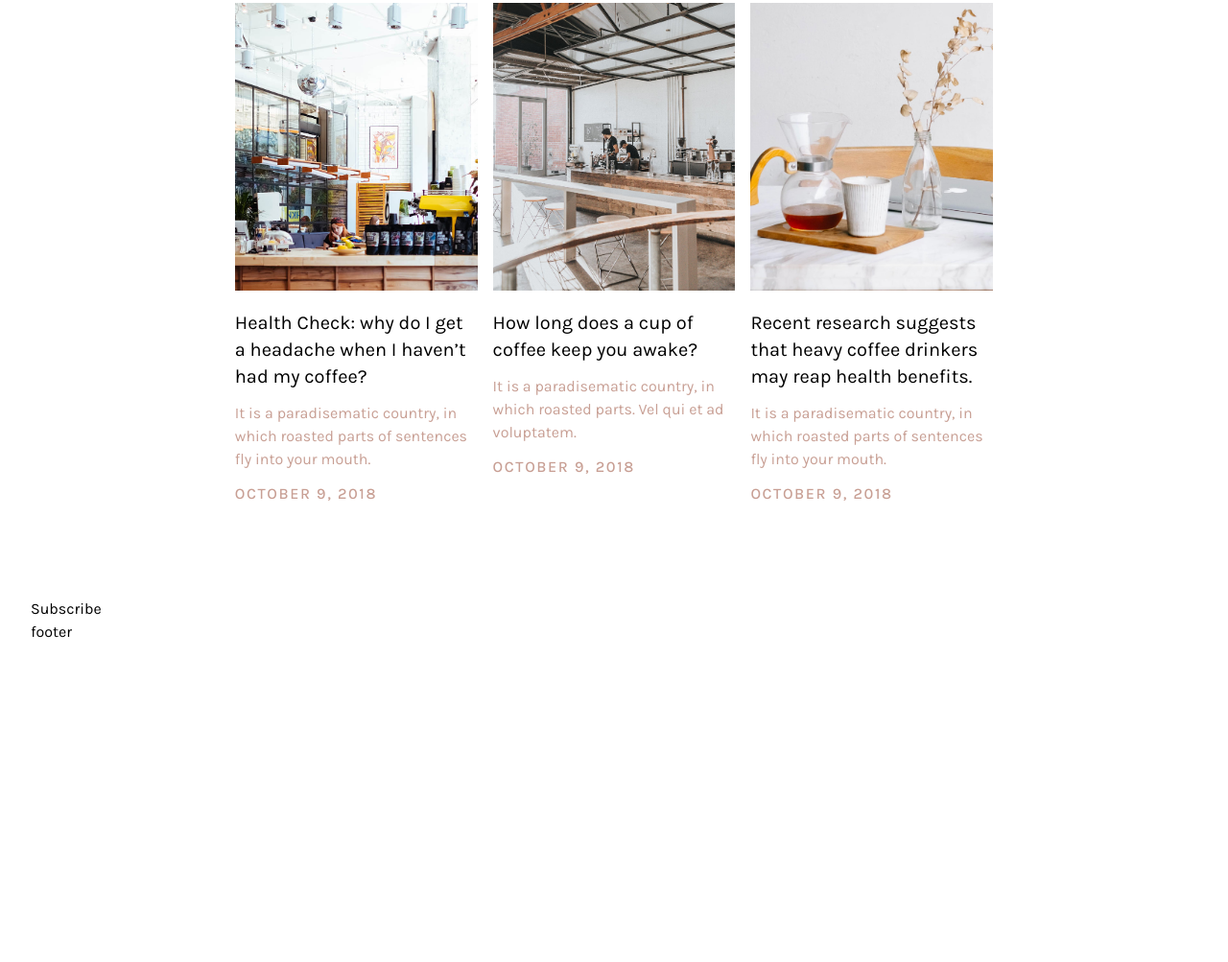
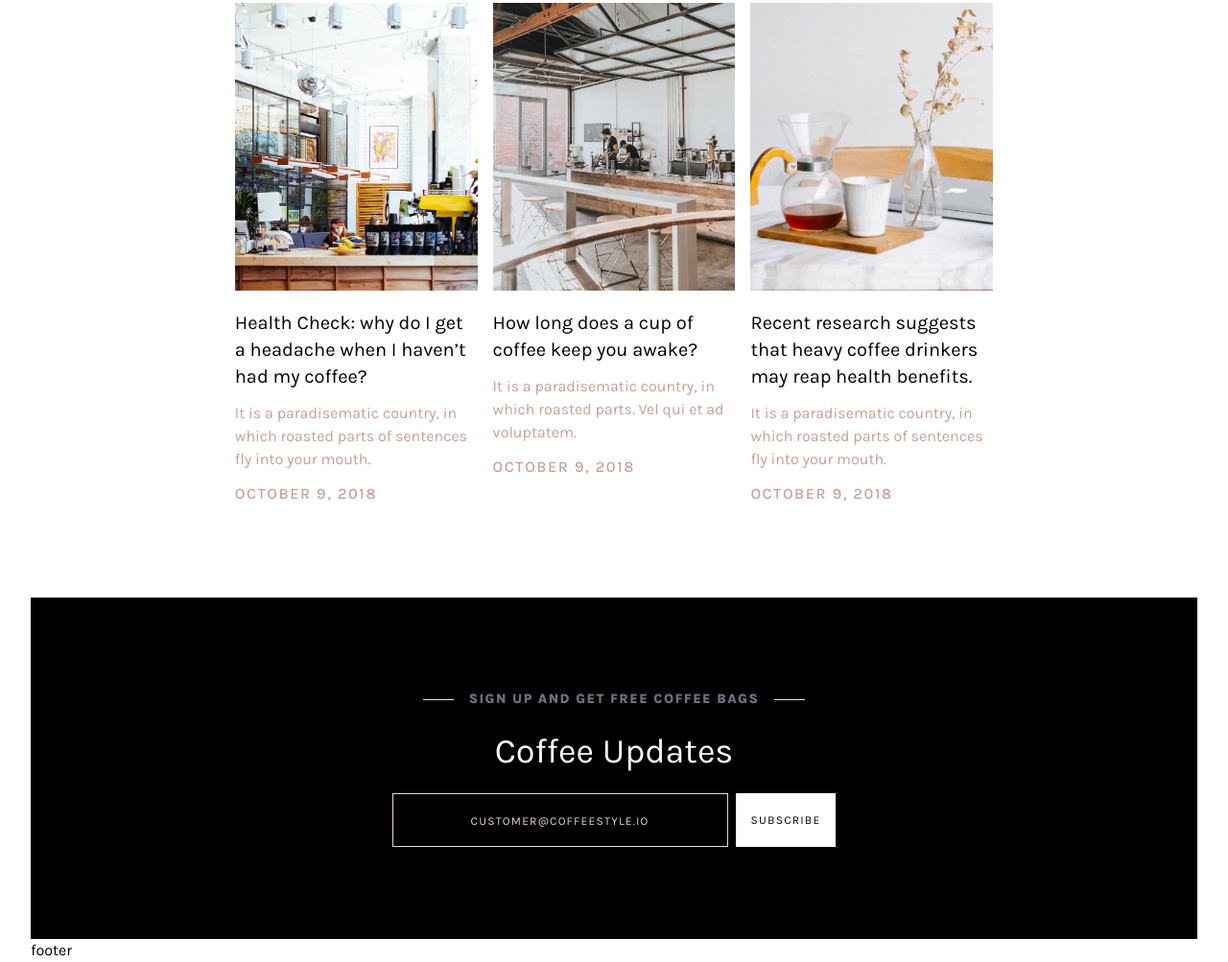
Before and after one commit to tuanphampp9/tailwindcss-styles, a website: page public/index.html in a window 1280 px wide. Shown: the part 4803-5806 px from the top of the page at 96% size. Before the commit the page ends 5474 px from the top, so only its background shows below. Drawn offline with Linux system fonts and the light colour scheme.

Commit message:
add subscribe

```diff
--- a/public/index.html
+++ b/public/index.html
@@ -144,7 +144,7 @@
           <div class="subheadline">
             <div class="subheadline-deco-line"></div>
             <div class="subheadline-label">Featured Mugs</div>
-            <div class="subheadline-deco-line w-8 h-px bg-gray-200"></div>
+            <div class="subheadline-deco-line"></div>
           </div>
 
           <div class="featured-mugs lg:w-[65%] w-[95%] mx-auto mb-24">
@@ -217,7 +217,7 @@
           <div class="subheadline">
             <div class="subheadline-deco-line"></div>
             <div class="subheadline-label">More Products</div>
-            <div class="subheadline-deco-line w-8 h-px bg-gray-200"></div>
+            <div class="subheadline-deco-line"></div>
           </div>
           <div class="more-products xl:w-[65%] w-[95%] mx-auto mb-20">
             <div class="grid lg:grid-cols-3 lg:gap-4 grid-cols-2 gap-8">
@@ -500,7 +500,7 @@
             <div class="subheadline-label">
               Buy 2 mugs and get a coffee magazine free
             </div>
-            <div class="subheadline-deco-line w-8 h-px bg-gray-200"></div>
+            <div class="subheadline-deco-line"></div>
           </div>
           <div
             class="coffee-magazine md:w-[65%] w-[95%] mx-auto mb-24 flex gap-8 lg:flex-row flex-col-reverse"
@@ -549,7 +549,7 @@
             <div class="subheadline-label">
               Behind the mugs, lifestyle stories
             </div>
-            <div class="subheadline-deco-line w-8 h-px bg-gray-200"></div>
+            <div class="subheadline-deco-line"></div>
           </div>
           <div
             class="lifestyle-stories xl:w-[65%] w-[95%] mx-auto mb-24 grid gap-4 items-start lg:grid-cols-3 md:grid-cols-2 grid-cols-1"
@@ -644,7 +644,31 @@
               </div>
             </div>
           </div>
-          <div class="subscribe">Subscribe</div>
+          <div class="subscribe bg-black w-full px-20 py-24">
+            <div class="subheadline !mb-0">
+              <div class="subheadline-deco-line"></div>
+              <div class="subheadline-label !font-extrabold">
+                Sign up and get free coffee bags
+              </div>
+              <div class="subheadline-deco-line"></div>
+            </div>
+
+            <div class="flex flex-col items-center">
+              <div class="text-white text-4xl my-6">Coffee Updates</div>
+              <div class="flex gap-2 md:flex-row flex-col">
+                <input
+                  type="text"
+                  placeholder="customer@coffeestyle.io"
+                  class="cs-input-subcribe"
+                />
+                <div
+                  class="px-4 py-5 bg-white text-black uppercase tracking-widest md:w-fit w-full text-center text-xs cursor-pointer"
+                >
+                  Subscribe
+                </div>
+              </div>
+            </div>
+          </div>
         </main>
         <footer>footer</footer>
       </div>
--- a/src/input.css
+++ b/src/input.css
@@ -36,3 +36,7 @@
 .cs-button {
   @apply text-center left-1/2 -translate-x-1/2 tracking-wider py-4 px-6 text-sm font-semibold cursor-pointer hover:bg-opacity-90;
 }
+
+.cs-input-subcribe {
+  @apply placeholder-coffee-50 placeholder:uppercase px-4 py-3 bg-transparent border border-coffee-50 text-white placeholder:text-xs focus:outline-none placeholder:tracking-widest w-[350px] placeholder:text-center;
+}
```
Also changed, not shown: public/output.css.
